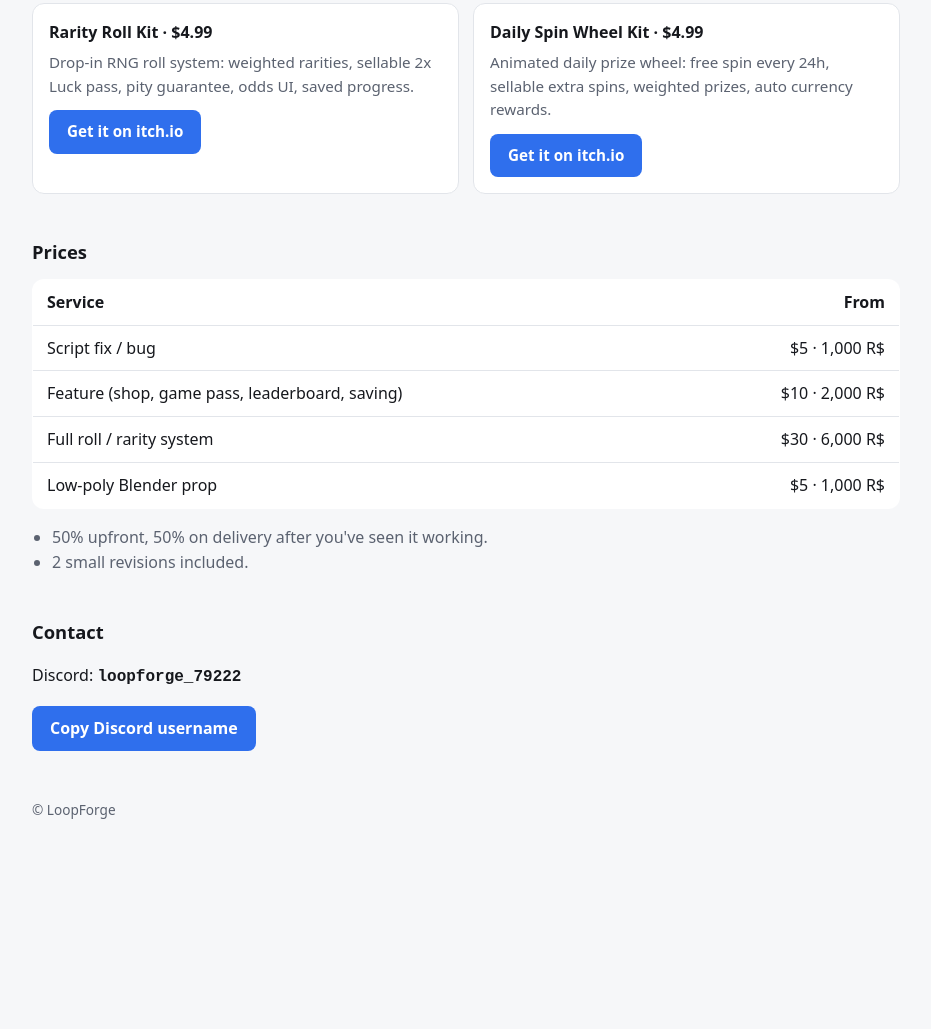
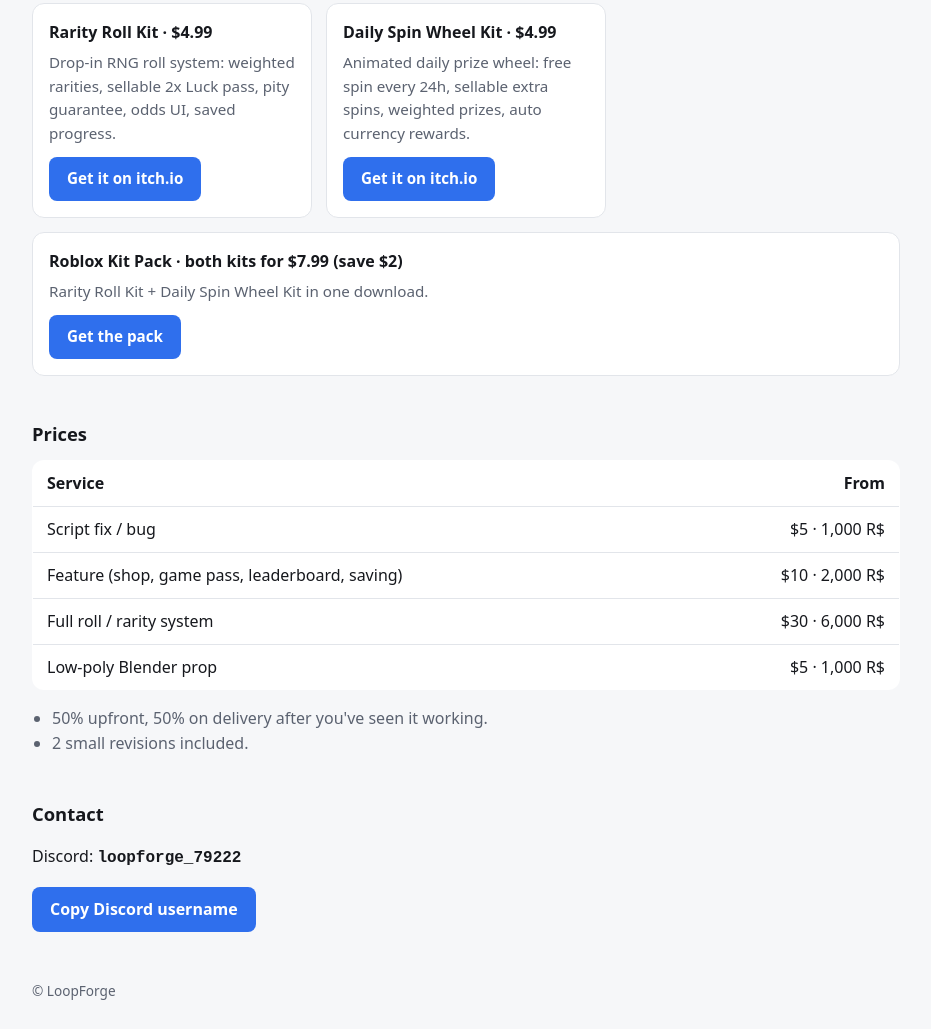
Before and after one commit to loopforgedev/loopforgedev.github.io, a plain HTML site: page index.html in a window 1280 px wide. Shown: the part 1504-2533 px from the top of the page, without its empty margins (174-1105 px from the left). Before the commit the page ends 2388 px from the top, so only its background shows below. Drawn offline with Linux system fonts and the light colour scheme.

Commit message:
Add Roblox Kit Pack to the kits section
Co-Authored-By: Claude Opus 5.5 <noreply@anthropic.com>

```diff
--- a/index.html
+++ b/index.html
@@ -102,6 +102,11 @@ end</code></pre>
       <p>Animated daily prize wheel: free spin every 24h, sellable extra spins, weighted prizes, auto currency rewards.</p>
       <p style="margin-top:12px"><a class="btn" href="https://loopforgedev.itch.io/daily-spin-wheel-kit">Get it on itch.io</a></p>
     </div>
+    <div class="card wide">
+      <h3>Roblox Kit Pack · both kits for $7.99 (save $2)</h3>
+      <p>Rarity Roll Kit + Daily Spin Wheel Kit in one download.</p>
+      <p style="margin-top:12px"><a class="btn" href="https://loopforgedev.itch.io/roblox-kit-pack">Get the pack</a></p>
+    </div>
   </div>
 
   <h2>Prices</h2>
```
